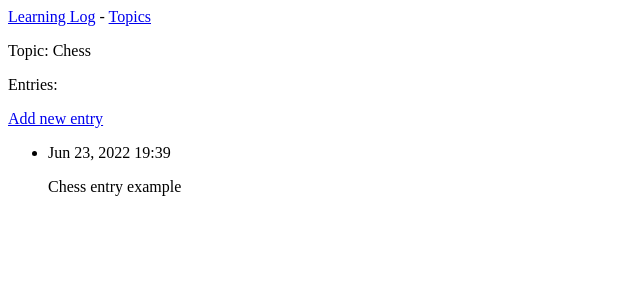
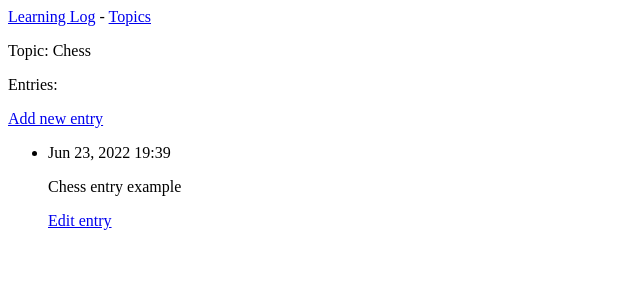
Before and after one commit to hb82hb/learning_log, a Django app: page /topics/1/ in a window 1280 px wide. Shown: the top 300 px of the page, without its empty margins (0-640 px from the left). Run offline with Django 4.2, Linux system fonts and the light colour scheme; data comes from the database, SQL or seed files in the repository; both versions use the stored data as it was after the commit.

Commit message:
Edit entries

```diff
--- a/learning_logs/templates/learning_logs/topic.html
+++ b/learning_logs/templates/learning_logs/topic.html
@@ -13,6 +13,9 @@
     <li>
 	  <p>{{ entry.date_added|date:'M d, Y H:i' }}</p>
       <p>{{ entry.text|linebreaks }}</p>
+      <p>
+        <a href="{% url 'learning_logs:edit_entry' entry.id %}">Edit entry</a>
+      </p>
 	</li>
   {% empty %}
     <li>There are no entries for this topic yet.</li>
--- a/learning_logs/urls.py
+++ b/learning_logs/urls.py
@@ -16,4 +16,6 @@ urlpatterns = [
     path('new_topic/', views.new_topic, name='new_topic'),
     #Page for adding a new entry
     path('new_entry/<int:topic_id>/', views.new_entry, name='new_entry'),
+    #Page for editing entries
+    path('edit_entry/<int:entry_id>/', views.edit_entry, name='edit_entry'),
 ]
--- a/learning_logs/views.py
+++ b/learning_logs/views.py
@@ -1,6 +1,6 @@
 from django.shortcuts import render, redirect
 
-from .models import Topic
+from .models import Topic, Entry
 from .forms import TopicForm, EntryForm
 
 def index(request):
@@ -55,3 +55,21 @@ def new_entry(request, topic_id):
     #Display a blank or invalid form
     context = {'topic': topic, 'form': form}
     return render(request, 'learning_logs/new_entry.html', context)
+
+def edit_entry(request, entry_id):
+    """Edit an existing entry"""
+    entry = Entry.objects.get(id=entry_id)
+    topic = entry.topic
+
+    if request.method != 'POST':
+        #Initial request; pre-fill form with current entry
+        form = EntryForm(instance=entry)
+    else:
+        #POST data submitted; process data
+        form = EntryForm(instance=entry, data=request.POST)
+        if form.is_valid():
+            form.save()
+            return redirect('learning_logs:topic', topic_id=topic.id)
+
+    context = {'entry': entry, 'topic': topic, 'form': form}
+    return render(request, 'learning_logs/edit_entry.html', context)
```
Also changed, not shown: learning_logs/templates/learning_logs/edit_entry.html (added, +15 -0 lines), db.sqlite3.
